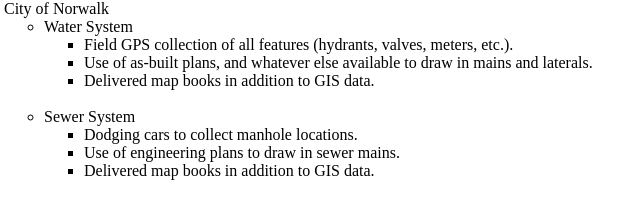
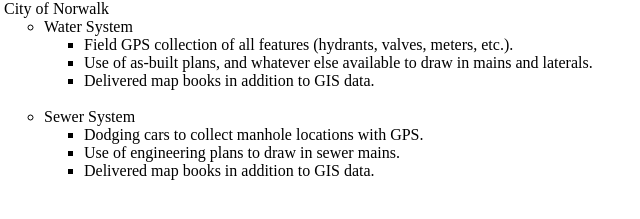
Before and after one commit to andysims/andysims.github.io, a plain HTML site: page projects.html in a window 1280 px wide. Shown: the part 503-722 px from the top of the page, 44-684 px from the left. Drawn offline with Linux system fonts and the light colour scheme.

Commit message:
Update projects.html

```diff
--- a/projects.html
+++ b/projects.html
@@ -44,7 +44,7 @@
       </ul>
       <li>Sewer System</li>
       <ul>
-        <li>Dodging cars to collect manhole locations.</li>
+        <li>Dodging cars to collect manhole locations with GPS.</li>
         <li>Use of engineering plans to draw in sewer mains.</li>
         <li>Delivered map books in addition to GIS data.</li>
       </ul>
```
